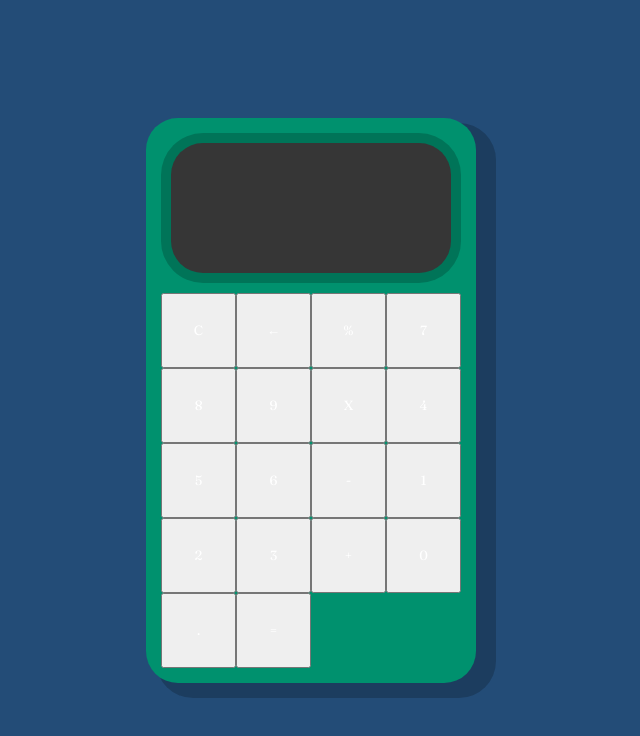
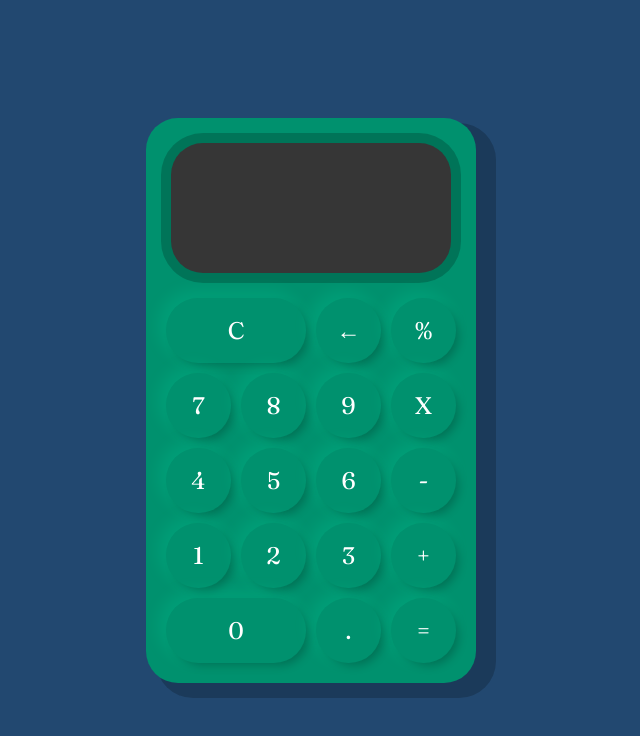
Before and after one commit to DavidStorm88/Panas2.0Si, a plain HTML site: page ProyectoCalculadora/index.html in a window 1280 px wide. Shown: the whole page, without its empty margins (329-969 px from the left). Drawn offline with Linux system fonts and the light colour scheme.

Commit message:
crear un estilo de botón que es moderno, elegante y fácil de usar

```diff
--- a/ProyectoCalculadora/Index.css
+++ b/ProyectoCalculadora/Index.css
@@ -5,7 +5,7 @@
 
 body {
     margin: 0;
-    background-color: #234c77;
+    background-color: #224870;
 }
 
 .container {
@@ -23,6 +23,29 @@ body {
     padding: 15px;
     border-radius: 32px;
     box-shadow: 15px 10px 0px 5px #00000033;
+}
+
+button {
+    cursor: pointer;
+    margin: 5px;
+    padding: 0;
+    border-radius: 32px;
+    font-size: 1.5em;
+    border: none;
+    background-color: #00916e;
+    box-shadow: 5px 5px 10px -3px #00000040, -5px -5px 15px 3px #00ffc11f;
+}
+
+button:active {
+    background-color: #006f54;
+}
+
+button:focus {
+    outline: none;
+}
+
+.col-2 {
+    grid-column: span 2;
 }
 
 .display {
```
